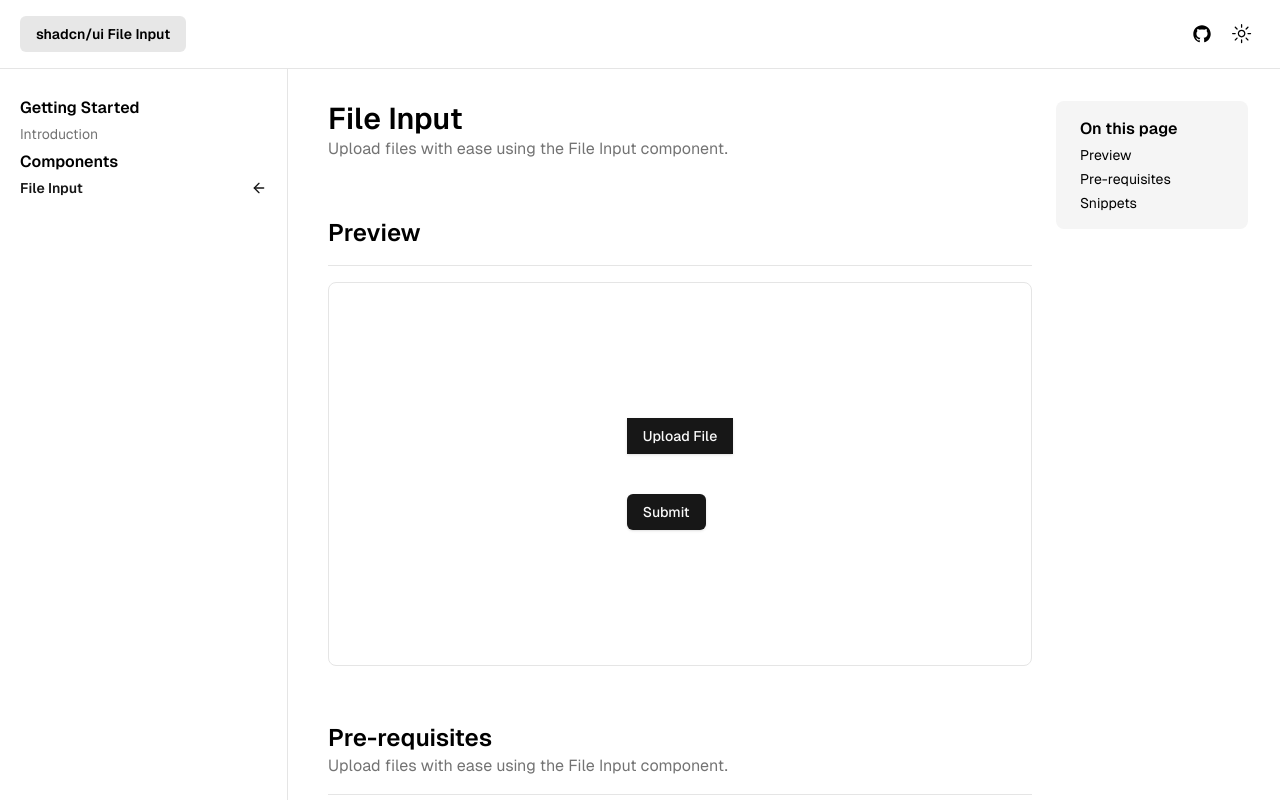
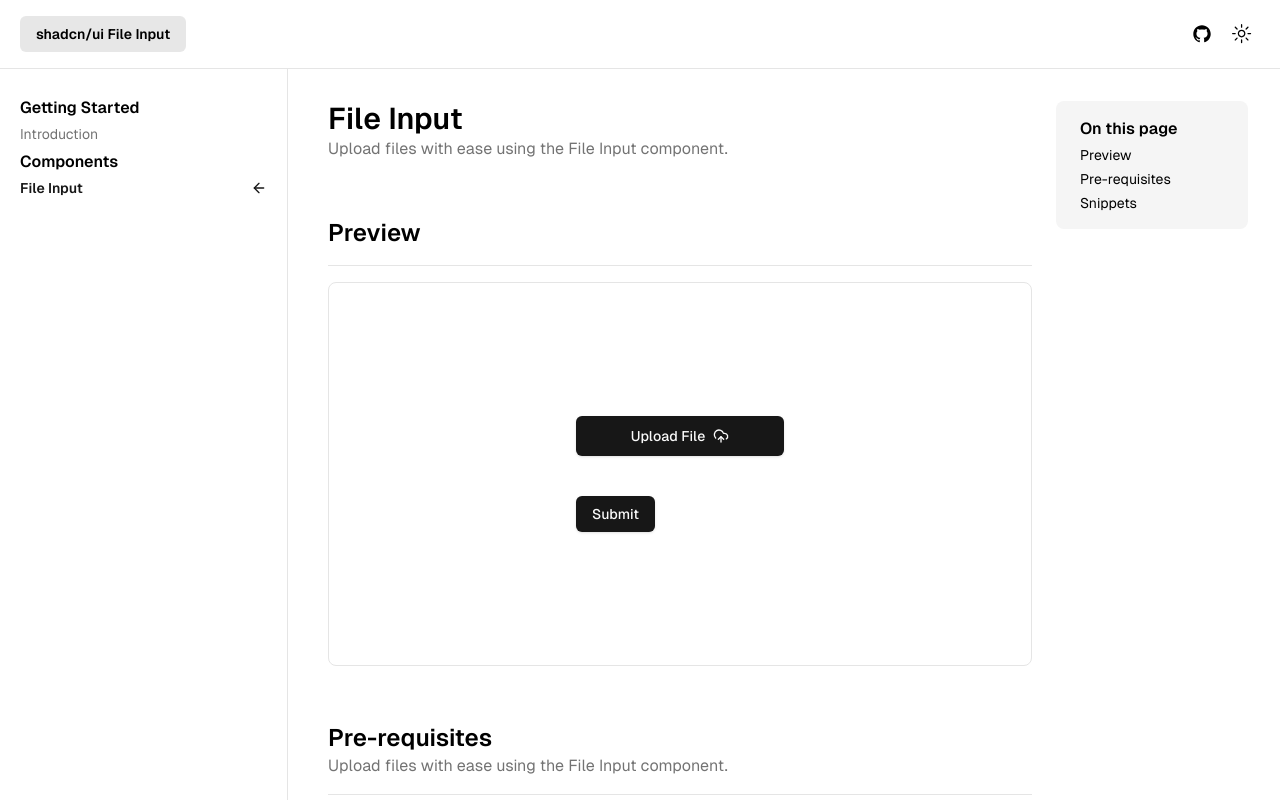
Before and after one commit to itsmejawad/shadcn-file-input, a Next.js app: page /docs/file-input in a window 1280 px wide. Shown: the top 800 px of the page. Built offline with nearby package versions, Linux system fonts and the light colour scheme.

Commit message:
Add showUploadIcon option and Zod size validation using React-Hook-Form.

```diff
--- a/src/components/file-input-v1.tsx
+++ b/src/components/file-input-v1.tsx
@@ -9,17 +9,9 @@
 // Components
 import { Input } from "@/components/ui/input";
 import { FormControl, FormDescription, FormLabel } from "@/components/ui/form";
+import { UploadCloudIcon } from "lucide-react";
 
-const formatFileSize = (sizeInBytes: number): { size: string; unit: string } => {
-  if (sizeInBytes >= 1024 * 1024) {
-    return { size: (sizeInBytes / 1024 / 1024).toFixed(2), unit: "MB" };
-  } else if (sizeInBytes >= 1024) {
-    return { size: (sizeInBytes / 1024).toFixed(2), unit: "KB" };
-  }
-  return { size: sizeInBytes.toFixed(2), unit: "bytes" };
-};
-
-const fileInputVariantsV1 = cva("flex items-center justify-center", {
+const fileInputVariantsV1 = cva("flex items-center justify-center rounded-md cursor-pointer", {
   variants: {
     variant: {
       default: "bg-primary text-primary-foreground shadow hover:bg-primary/90",
@@ -41,9 +33,19 @@
   },
 });
 
+const formatFileSize = (sizeInBytes: number): { size: string; unit: string } => {
+  if (sizeInBytes >= 1024 * 1024) {
+    return { size: (sizeInBytes / 1024 / 1024).toFixed(2), unit: "MB" };
+  } else if (sizeInBytes >= 1024) {
+    return { size: (sizeInBytes / 1024).toFixed(2), unit: "KB" };
+  }
+  return { size: sizeInBytes.toFixed(2), unit: "bytes" };
+};
+
 export interface FileInputProps extends VariantProps<typeof fileInputVariantsV1> {
   showFileSize?: boolean;
   showFileType?: boolean;
+  showUploadIcon?: boolean;
   className?: string;
   fileRef: UseFormRegisterReturn<"file">;
 }
@@ -53,6 +55,7 @@
   variant,
   size,
   fileRef,
+  showUploadIcon,
   showFileSize,
   showFileType,
 }) => {
@@ -62,9 +65,11 @@
   const handleInputChange = (e: React.ChangeEvent<HTMLInputElement>) => {
     const file = e.target.files?.[0];
     if (file) {
+      /* SHOW FILE SIZE. */
       const { size, unit } = formatFileSize(file.size);
       setFileInfo({ size, unit });
-      // get file extension e.g., png, pdf, exe.
+
+      /* SHOW FILE EXTENSION (E.G., PNG.). */
       const extension = file.name.split(".").pop();
       setFileType(extension);
     }
@@ -74,6 +79,7 @@
     <>
       <FormLabel htmlFor="file" className={cn(fileInputVariantsV1({ variant, size, className }))}>
         Upload File
+        {showUploadIcon && <UploadCloudIcon className="w-4 h-4 ml-2" />}
       </FormLabel>
       <FormControl>
         <Input
@@ -84,13 +90,14 @@
           onChange={handleInputChange}
         />
       </FormControl>
-      <FormDescription>
+
+      <FormDescription className="flex flex-col">
         {showFileSize && fileInfo && (
-          <p className="block">
+          <span>
             Size: {fileInfo.size} {fileInfo.unit}
-          </p>
+          </span>
         )}
-        {showFileType && fileType && <p className="block">Type: {fileType}</p>}
+        {showFileType && fileType && <span>Type: {fileType}</span>}
       </FormDescription>
     </>
   );
--- a/src/components/form-template.tsx
+++ b/src/components/form-template.tsx
@@ -12,20 +12,28 @@
 import { Form, FormField, FormItem, FormMessage } from "@/components/ui/form";
 
 // Zod Schema
-const formSchema = z.object({
-  file: typeof window === "undefined" ? z.any() : z.instanceof(FileList),
+export const formSchema = z.object({
+  file:
+    typeof window === "undefined"
+      ? z.any()
+      : z
+          .instanceof(FileList)
+          .refine((value) => value[0]?.size <= 1024 * 1024, "File size should be less than 1MB"),
 });
 
 const FormTemplate = () => {
   const form = useForm<z.infer<typeof formSchema>>({
     resolver: zodResolver(formSchema),
+    reValidateMode: "onChange",
+    mode: "onChange",
   });
 
   function onSubmit(values: z.infer<typeof formSchema>) {
     console.log(values);
   }
+  const fileRef = form.register("file");
 
-  const fileRef = form.register("file");
+  console.log(form.watch("file"));
 
   return (
     <Form {...form}>
@@ -35,7 +43,14 @@
           name="file"
           render={({}) => (
             <FormItem>
-              <FileInputV1 showFileSize={true} showFileType={true} fileRef={fileRef} />
+              <FileInputV1
+                showFileSize={true}
+                showFileType={true}
+                showUploadIcon={true}
+                fileRef={fileRef}
+                size="lg"
+                className="w-52"
+              />
               <FormMessage />
             </FormItem>
           )}
```
